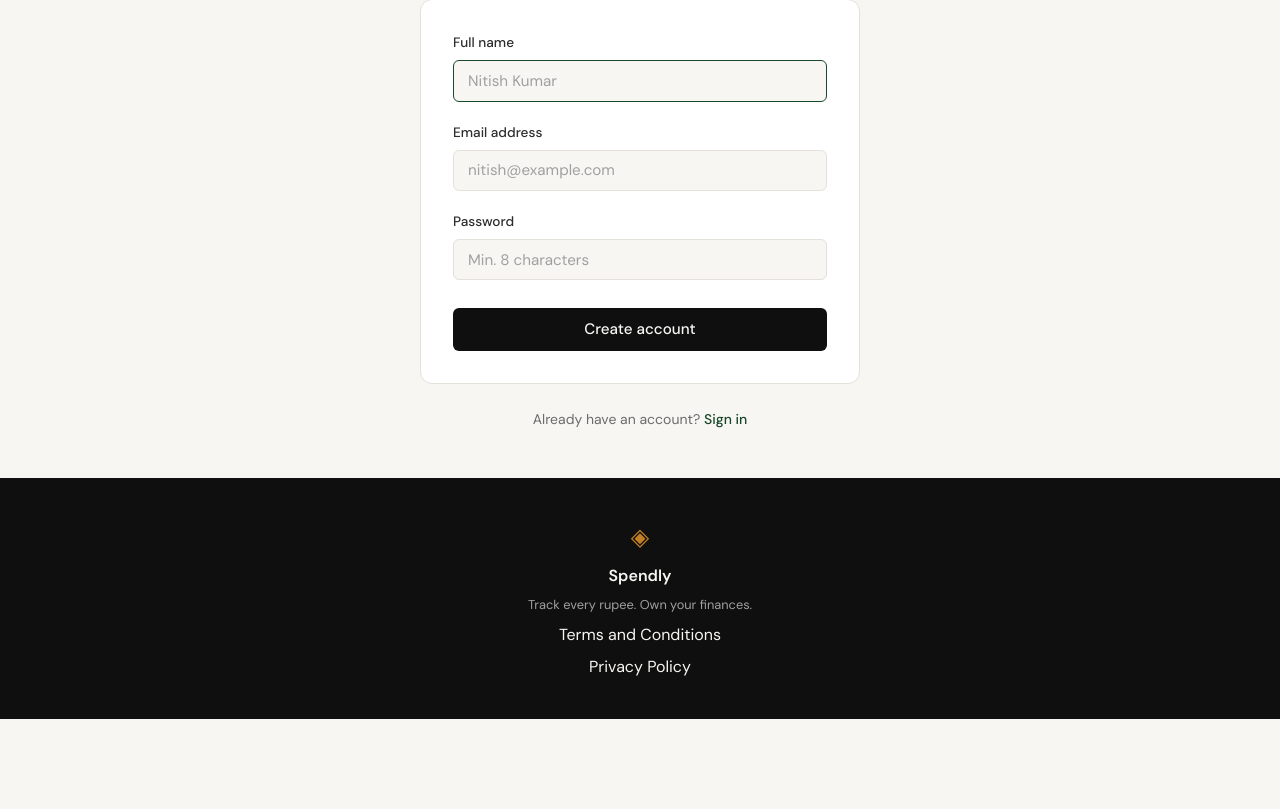
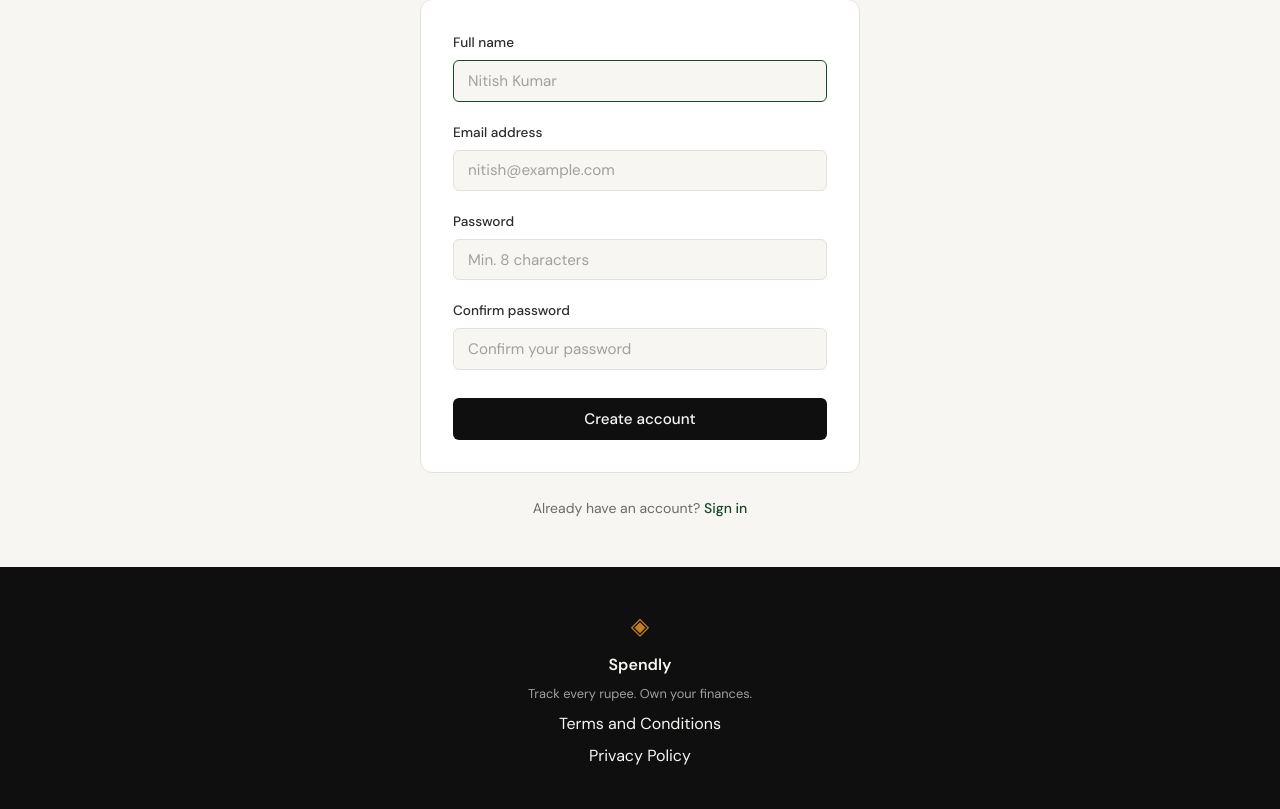
Before and after one commit to pulkit-1110/spendly, a Flask app: page /register in a window 1280 px wide. Shown: the part 224-1033 px from the top of the page. Before the commit the page ends 943 px from the top, so only its background shows below. Run offline with Flask 3, Linux system fonts and the light colour scheme.

Commit message:
registration feature

```diff
--- a/app.py
+++ b/app.py
@@ -1,8 +1,41 @@
-from flask import Flask, render_template
+import re
+from flask import Flask, render_template, request, flash, redirect, url_for
 
-from database.db import get_db, init_db, seed_db
+from database.db import get_db, init_db, seed_db, create_user
 
 app = Flask(__name__)
+app.config['SECRET_KEY'] = 'dev-secret-key-change-in-production'
+
+
+def validate_registration_form(name, email, password, password_confirm):
+    """Validate registration form data. Returns list of errors."""
+    errors = []
+
+    # Name validation
+    if not name or not name.strip():
+        errors.append("Full name is required")
+    elif len(name.strip()) < 2:
+        errors.append("Full name must be at least 2 characters")
+
+    # Email validation
+    if not email:
+        errors.append("Email address is required")
+    elif not re.match(r'^[^\s@]+@[^\s@]+\.[^\s@]+$', email):
+        errors.append("Please enter a valid email address")
+
+    # Password validation
+    if not password:
+        errors.append("Password is required")
+    elif len(password) < 8:
+        errors.append("Password must be at least 8 characters")
+
+    # Password confirmation
+    if not password_confirm:
+        errors.append("Please confirm your password")
+    elif password != password_confirm:
+        errors.append("Passwords do not match")
+
+    return errors
 
 with app.app_context():
     init_db()
@@ -18,8 +51,34 @@ def landing():
     return render_template("landing.html")
 
 
-@app.route("/register")
+@app.route("/register", methods=["GET", "POST"])
 def register():
+    if request.method == "POST":
+        # Get form data
+        name = request.form.get("name", "").strip()
+        email = request.form.get("email", "").strip().lower()
+        password = request.form.get("password", "")
+        password_confirm = request.form.get("password_confirm", "")
+
+        # Validate form data
+        errors = validate_registration_form(name, email, password, password_confirm)
+
+        if errors:
+            for error in errors:
+                flash(error)
+            return render_template("register.html")
+
+        # Attempt to create user
+        user_id = create_user(name, email, password)
+
+        if user_id is None:
+            flash("An account with this email address already exists")
+            return render_template("register.html")
+
+        # Success - redirect to login with success message
+        flash("Account created successfully! Please sign in.")
+        return redirect(url_for("login"))
+
     return render_template("register.html")
 
 
--- a/static/css/style.css
+++ b/static/css/style.css
@@ -282,6 +282,20 @@ a { color: inherit; text-decoration: none; }
     padding: 0.75rem 1rem;
     font-size: 0.875rem;
     margin-bottom: 1.25rem;
+}
+
+.flash-messages {
+    max-width: var(--auth-width);
+    margin: 0 auto 1.5rem;
+    padding: 0 2rem;
+}
+
+.flash-messages .auth-error {
+    margin-bottom: 0.75rem;
+}
+
+.flash-messages .auth-error:last-child {
+    margin-bottom: 0;
 }
 
 .form-group { margin-bottom: 1.25rem; }
--- a/templates/base.html
+++ b/templates/base.html
@@ -26,6 +26,15 @@
     </nav>
 
     <main class="main-content">
+        {% with messages = get_flashed_messages() %}
+            {% if messages %}
+                <div class="flash-messages">
+                    {% for message in messages %}
+                        <div class="auth-error">{{ message }}</div>
+                    {% endfor %}
+                </div>
+            {% endif %}
+        {% endwith %}
         {% block content %}{% endblock %}
     </main>
 
--- a/templates/register.html
+++ b/templates/register.html
@@ -22,18 +22,26 @@
                     <label for="name">Full name</label>
                     <input type="text" id="name" name="name"
                            class="form-input" placeholder="Nitish Kumar"
+                           value="{{ request.form.name or '' }}"
                            required autofocus>
                 </div>
                 <div class="form-group">
                     <label for="email">Email address</label>
                     <input type="email" id="email" name="email"
                            class="form-input" placeholder="nitish@example.com"
+                           value="{{ request.form.email or '' }}"
                            required>
                 </div>
                 <div class="form-group">
                     <label for="password">Password</label>
                     <input type="password" id="password" name="password"
                            class="form-input" placeholder="Min. 8 characters"
+                           required>
+                </div>
+                <div class="form-group">
+                    <label for="password_confirm">Confirm password</label>
+                    <input type="password" id="password_confirm" name="password_confirm"
+                           class="form-input" placeholder="Confirm your password"
                            required>
                 </div>
                 <button type="submit" class="btn-submit">Create account</button>
```
Also changed, not shown: database/db.py (+24 -0 lines), .claude/specs/02-registration.md (added), spendly.db.
